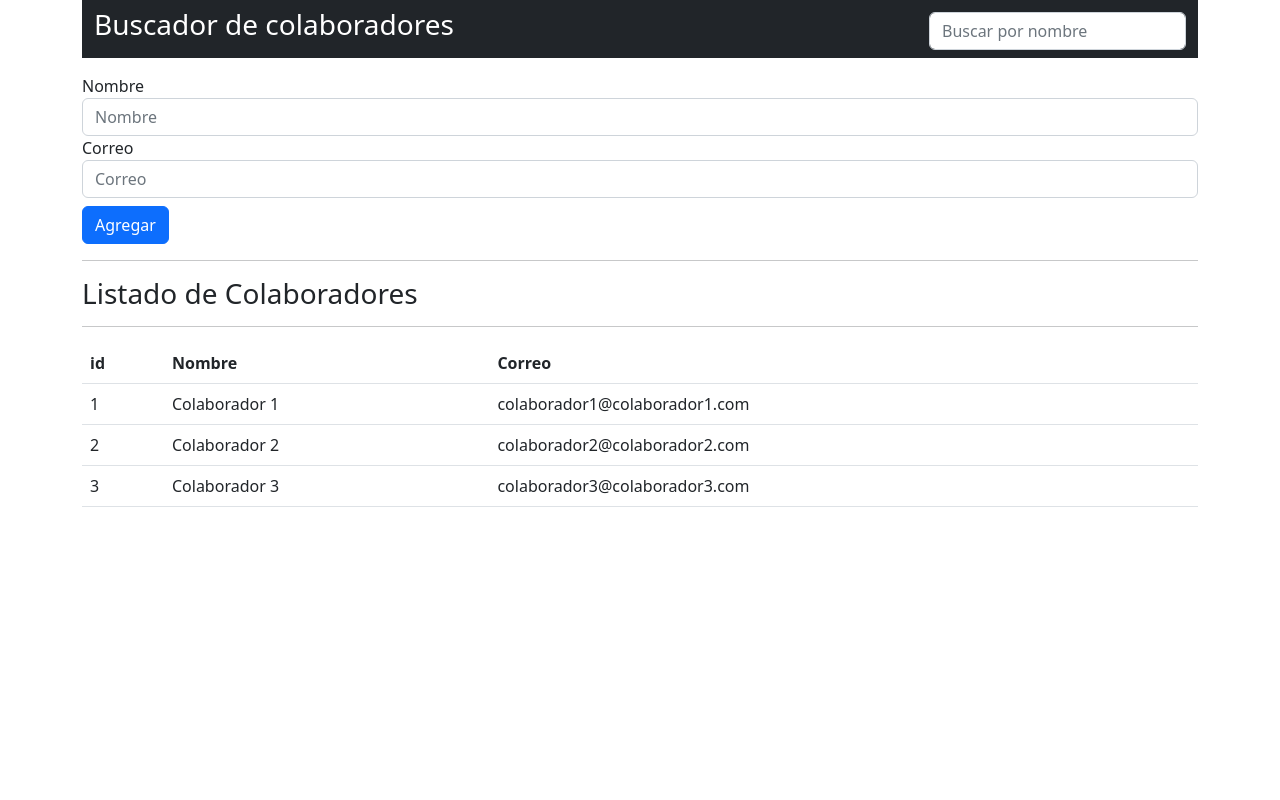
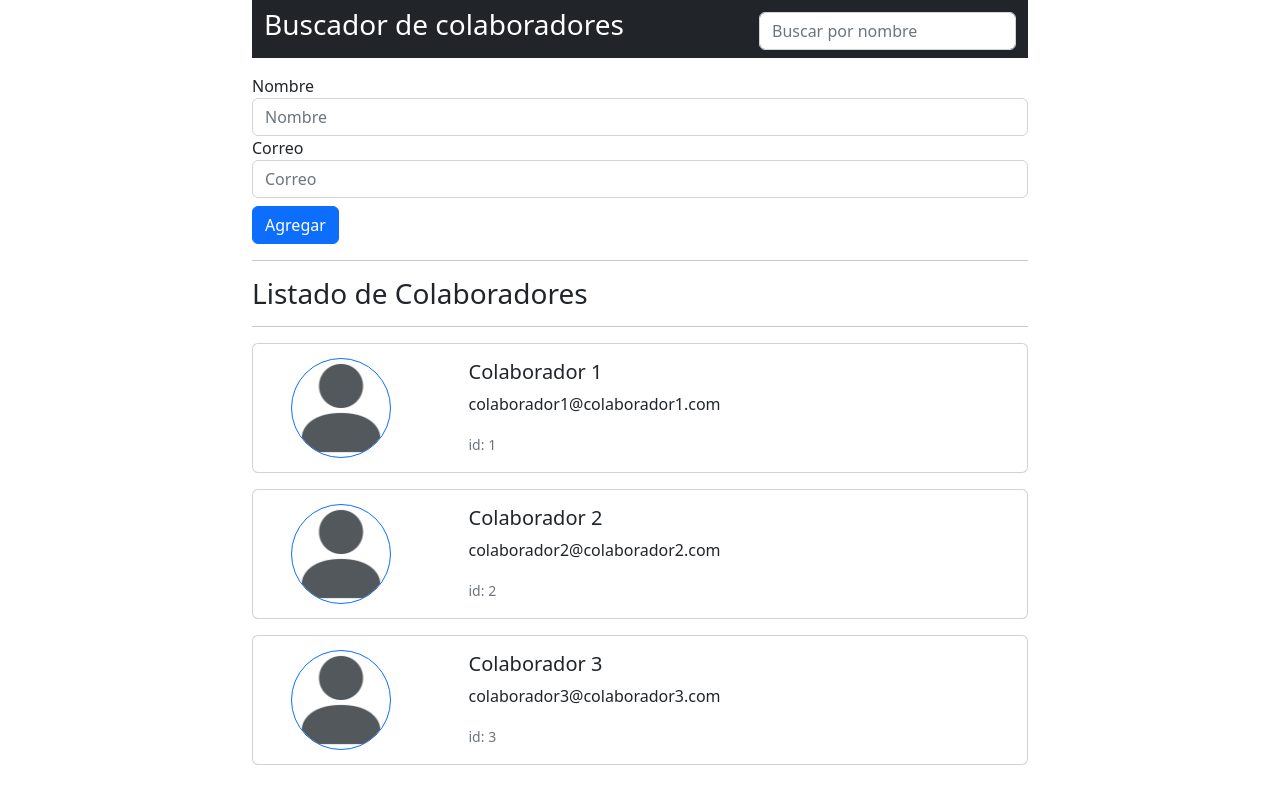
Before and after one commit to CrissRayes/desBaseColaboradores, a React (Create React App) app: page / in a window 1280 px wide. Built offline with nearby package versions, Linux system fonts and the light colour scheme.

Commit message:
reemplaza lista por cards

```diff
--- a/src/App.js
+++ b/src/App.js
@@ -1,6 +1,7 @@
 import 'bootstrap/dist/css/bootstrap.min.css'
 import { useState } from 'react';
 import { BaseColaboradores } from './BaseColaboradores';
+import userAvatar from './img/user.png'
 
 function App () {
   const [colaboradores, setColaboradores] = useState( BaseColaboradores )
@@ -53,7 +54,7 @@ function App () {
   }
 
   return (
-    <div className="container">
+    <div className="container" style={ { maxWidth: "800px" } }>
       <nav className='navbar bg-dark'>
         <div className='container-fluid d-flex align-items-end'>
           <h3 className='text-white'>Buscador de colaboradores</h3>
@@ -99,24 +100,28 @@ function App () {
       <hr />
       <h3>Listado de Colaboradores</h3>
       <hr />
-      <table className='table table-hover'>
-        <thead>
-          <tr>
-            <th>id</th>
-            <th>Nombre</th>
-            <th>Correo</th>
-          </tr>
-        </thead>
-        <tbody>
-          { resultadoBusqueda.map( colaborador => (
-            <tr key={ colaborador.id }>
-              <td>{ colaborador.id }</td>
-              <td>{ colaborador.nombre }</td>
-              <td>{ colaborador.correo }</td>
-            </tr>
-          ) ) }
-        </tbody>
-      </table>
+      { resultadoBusqueda.map( colaborador => (
+        <div className="card mb-3" key={ colaborador.id }>
+          <div className="row no-gutters">
+            <div className="col-md-3 d-flex align-items-center justify-content-center">
+              <img
+                className='card-img rounded-circle border border-primary'
+                src={ userAvatar }
+                alt={ colaborador.nombre }
+                style={ { maxWidth: "100px" } }
+              />
+            </div>
+            <div className="col-md-9">
+              <div className="card-body">
+                <h5 className="card-title">{ colaborador.nombre }</h5>
+                <p className="card-text">{ colaborador.correo }</p>
+                <p className="card-text"><small className="text-muted">id: { colaborador.id }</small></p>
+              </div>
+            </div>
+          </div>
+        </div>
+      ) ) }
+
     </div >
   );
 }
```
Also changed, not shown: src/img/user.png (added).
